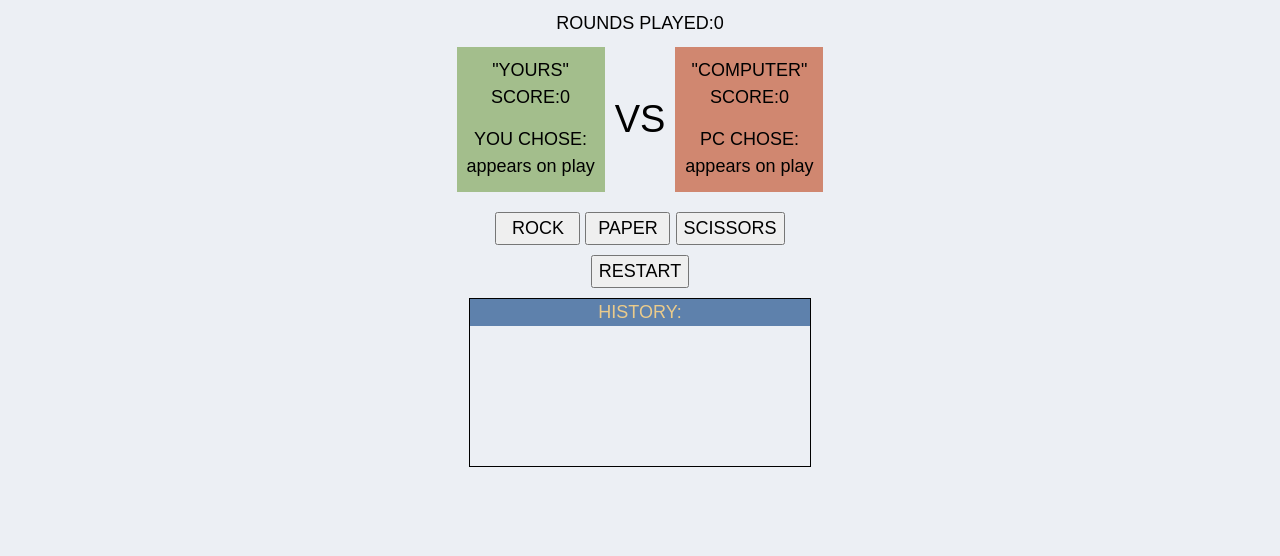
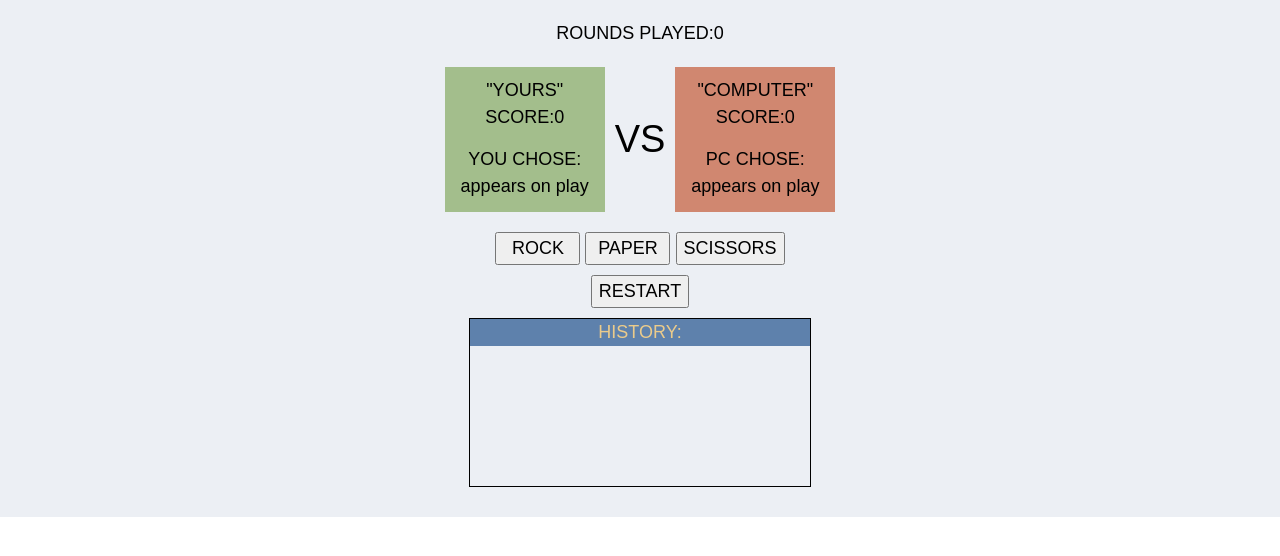
Before and after one commit to dkumza/rock-paper-scissors, a plain HTML site: page index.html in a window 1280 px wide. Drawn offline with Linux system fonts and the light colour scheme; a web font is replaced by a local one.

Commit message:
styling fixes

```diff
--- a/script.js
+++ b/script.js
@@ -35,7 +35,6 @@ function draw_game() {
   list.insertBefore(n_list, list.children[0]);
   document.querySelector('#game-cont').style.cssText = `
   background-color: rgba(235, 203, 139, 0.3);
-list-style: none;
   `;
 }
 
--- a/style.css
+++ b/style.css
@@ -26,7 +26,7 @@
   body {
     line-height: 1.5;
     -webkit-font-smoothing: antialiased;
-    background-color: #ECEFF4;
+    /* background-color: #ECEFF4; */
     /* padding-bottom: 30px; */
     /* margin-bottom: 30px; */
 
@@ -59,20 +59,20 @@
 
 
 #game-cont {
-  /* border: 2px solid red; */
   background-color: #ECEFF4;
   display: flex;
   flex-direction: column;
   justify-content: center;
   align-items: center;
-  height: 100%;
   padding-bottom: 30px;
+
+
 }
 
 #round-cont {
   display: flex;
   /* padding-top: 20px; */
-  padding: 10px;
+  padding: 20px;
 }
 
 #game-info {
@@ -90,7 +90,7 @@
 
 #player-cont {
   background-color: #A3BE8C;
-  /* min-width: 10px; */
+  min-width: 160px;
   padding: 10px;
   border-bottom: 2px solid #A3BE8C;
 }
@@ -102,7 +102,7 @@
 
 #pc-cont {
   background-color: #D08770;
-  /* min-width: 160px; */
+  min-width: 160px;
   padding: 10px;
   border-bottom: 2px solid #D08770;
 }
@@ -143,7 +143,7 @@
   flex-direction: column;
   justify-content: center;
   align-items: center;
-  /* min-height: 80px; */
+  min-height: 80px;
 }
 
 #restart {
@@ -185,12 +185,13 @@
   display: flex;
   flex-direction: column;
   align-items: flex-start;
-  padding: 10px;
+  padding-left: 15px;
 }
+
+
 
 li {
   font-size: 16px;
-  /* list-style: none; */
-  padding-left: 15px;
+  list-style: none;
 
 }
```
